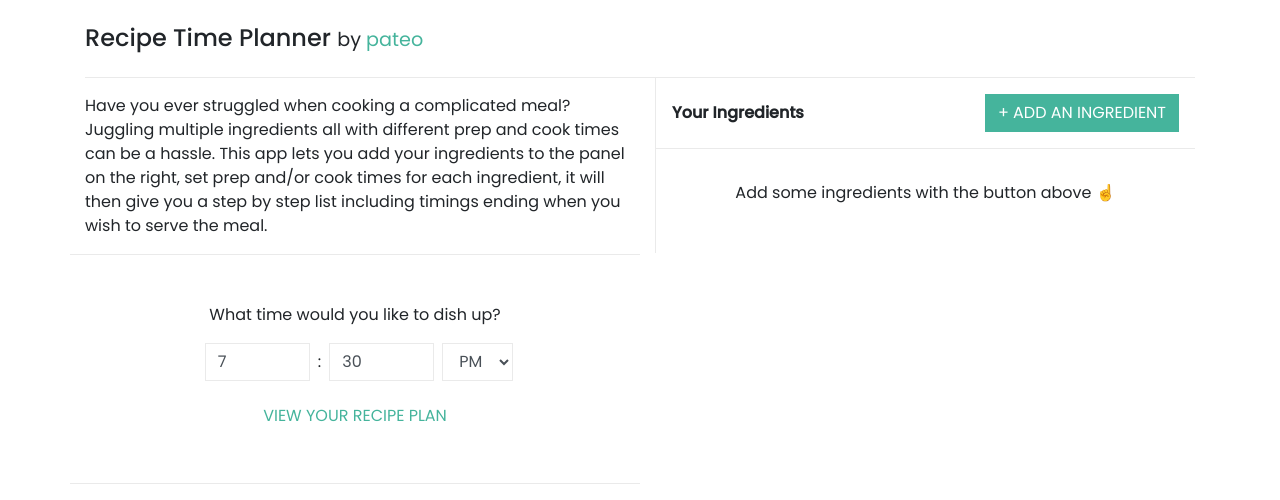
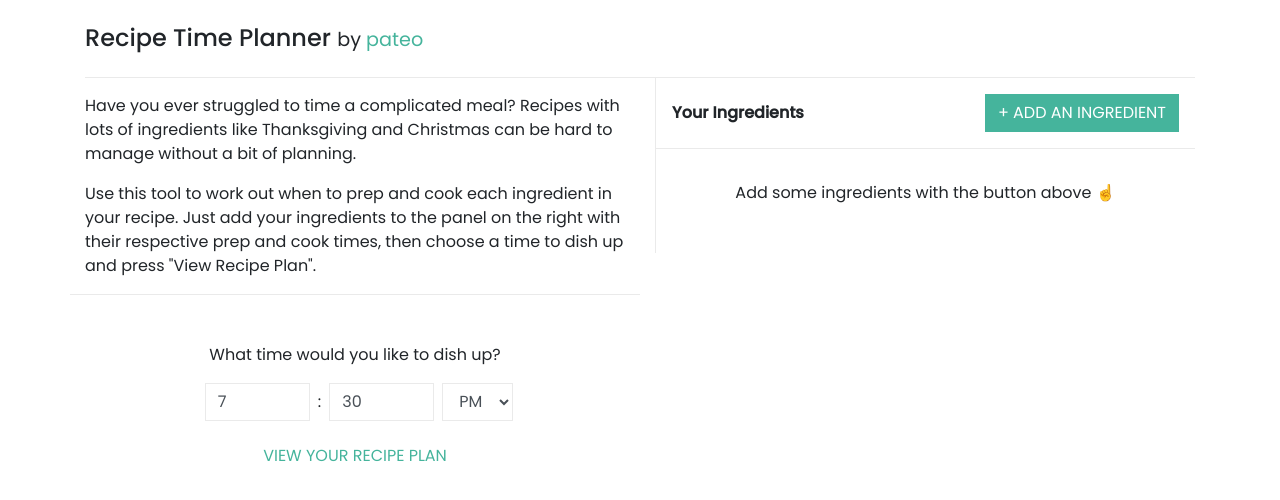
Before and after one commit to dashedstripes/recipe-time-planner, a React (Create React App) app: page / in a window 1280 px wide. Shown: the top 500 px of the page. Built offline with nearby package versions, Linux system fonts and the light colour scheme.

Commit message:
Update info text

```diff
--- a/src/components/GoalTime.js
+++ b/src/components/GoalTime.js
@@ -5,7 +5,8 @@ import Button from './Button'
 const GoalTime = ({ hour, minutes, time, onChange, onSubmit }) => (
   <div>
     <div className='col-12 border-bottom py-3'>
-      <p className='mb-0'>Have you ever struggled when cooking a complicated meal? Juggling multiple ingredients all with different prep and cook times can be a hassle. This app lets you add your ingredients to the panel on the right, set prep and/or cook times for each ingredient, it will then give you a step by step list including timings ending when you wish to serve the meal.</p>
+      <p>Have you ever struggled to time a complicated meal? Recipes with lots of ingredients like Thanksgiving and Christmas can be hard to manage without a bit of planning.</p>
+      <p className='mb-0'>Use this tool to work out when to prep and cook each ingredient in your recipe. Just add your ingredients to the panel on the right with their respective prep and cook times, then choose a time to dish up and press "View Recipe Plan".</p>
     </div>
     <div className='col-12 py-5 text-center border-bottom'>
       <p>What time would you like to dish up?</p>
```
